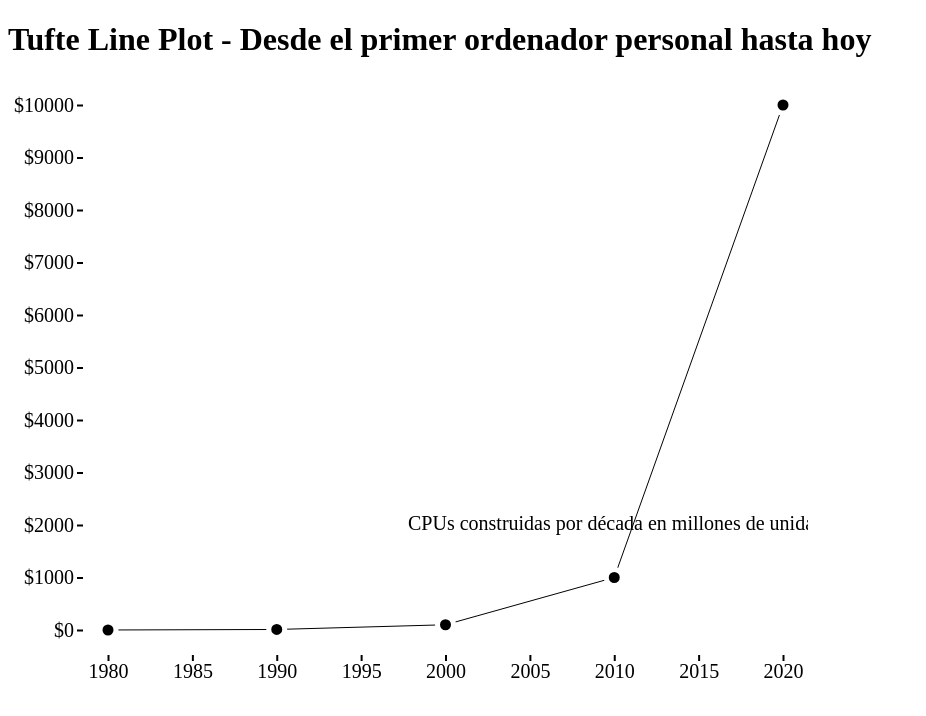
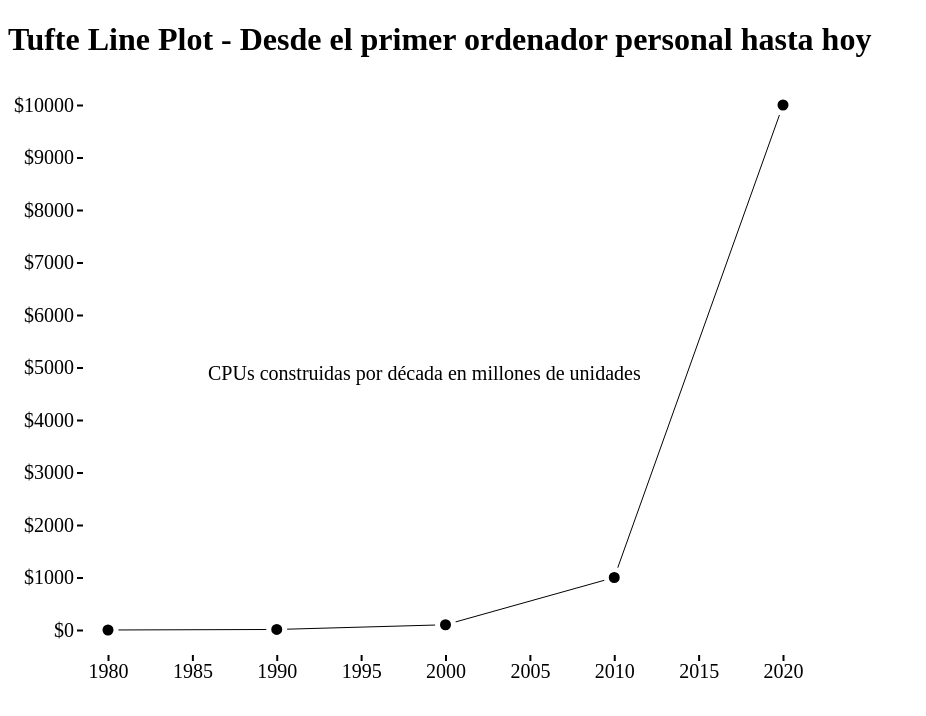
Before and after one commit to jameschurches/Tufte, a plain HTML site: page index.html in a window 1280 px wide. Shown: the whole page, without its empty margins (0-926 px from the left). Drawn offline with nearby package versions, Linux system fonts and the light colour scheme.

Commit message:
Update index.html

```diff
--- a/index.html
+++ b/index.html
@@ -61,8 +61,8 @@
             .attr("transform", `translate(75,0)`)
             .call(d3.axisLeft(y).tickFormat(d => `$${d}`));
         svg.append("text")
-            .attr("x", width * 0.5)
-            .attr("y", height * 0.75)
+            .attr("x", width * 0.25)
+            .attr("y", height * 0.50)
             .attr("font-size", 20)
             .text("CPUs construidas por década en millones de unidades");
     });
```
